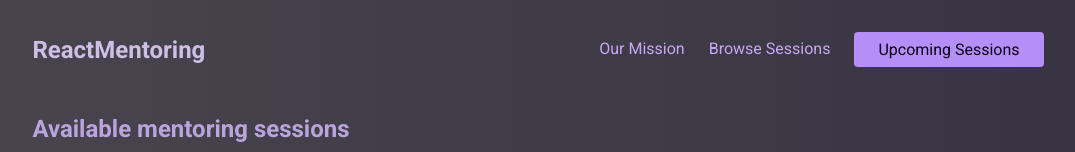
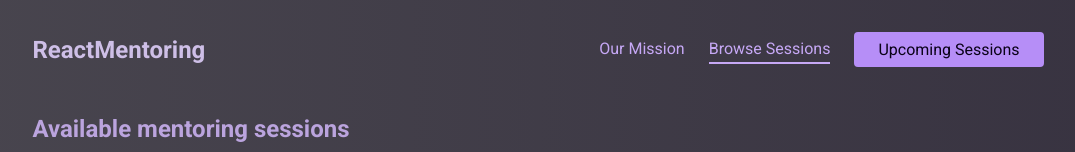
Before and after one commit to rishikesh-negi/ts-react-practice-project, a React (Vite) app: page /sessions in a window 1280 px wide. Shown: the top 152 px of the page, without its empty margins (102-1177 px from the left). Built offline with nearby package versions, Linux system fonts and the light colour scheme.

Commit message:
Added the logic to add a bottom border to the header anchor element that corresponds to the current URL path

```diff
--- a/src/components/Header.tsx
+++ b/src/components/Header.tsx
@@ -1,15 +1,25 @@
-import { useRef } from "react";
+import { useEffect, useRef, useState } from "react";
 import Button from "../ui/Button";
 import type { ModalApi } from "./Modal";
 import Modal from "./Modal";
 import UpcomingSessions from "./UpcomingSessions";
+import { useLocation } from "react-router-dom";
 
 export default function Header() {
+  const location = useLocation();
   const modalApiRef = useRef<ModalApi>(null);
+  const [pathname, setPathname] = useState(location.pathname);
 
   function handleOpenModal() {
     modalApiRef.current?.open();
   }
+
+  useEffect(
+    function () {
+      setPathname(location.pathname);
+    },
+    [location],
+  );
 
   return (
     <header id="main-header">
@@ -19,10 +29,16 @@ export default function Header() {
       <h1>ReactMentoring</h1>
       <nav>
         <ul>
-          <Button to="/" textOnly={true}>
+          <Button
+            to="/"
+            textOnly={true}
+            className={`${pathname === "/" ? "active" : ""}`}>
             Our Mission
           </Button>
-          <Button to="/sessions" textOnly={true}>
+          <Button
+            to="/sessions"
+            textOnly={true}
+            className={`${pathname === "/sessions" ? "active" : ""}`}>
             Browse Sessions
           </Button>
           <Button onClick={handleOpenModal}>Upcoming Sessions</Button>
```
